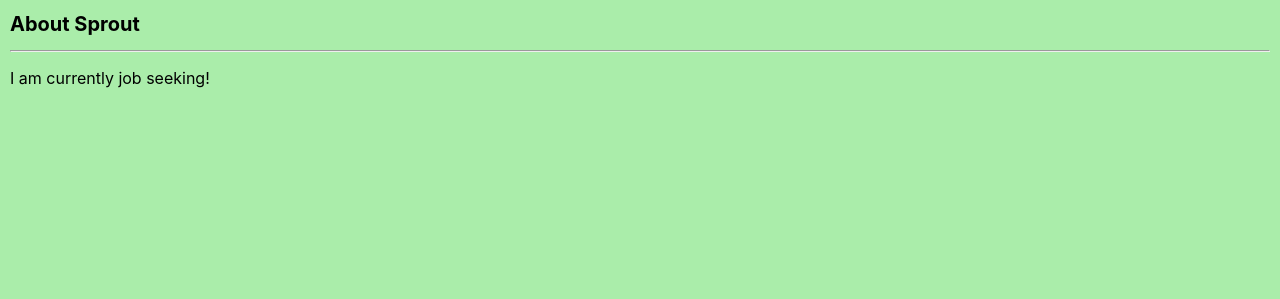
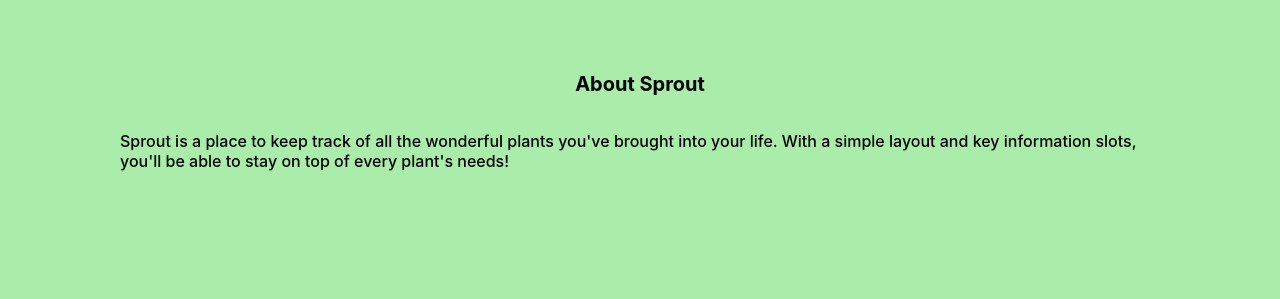
Before and after one commit to llihwerd/sprout, a Django app: page /about/ in a window 1280 px wide. Shown: the part 56-355 px from the top of the page. Run offline with Django 4.2, Linux system fonts and the light colour scheme.

Commit message:
Update styling on details and about pages

```diff
--- a/main_app/static/css/base.css
+++ b/main_app/static/css/base.css
@@ -68,8 +68,28 @@
   padding: 0 10px;
 }
 
+.about {
+  display: flex;
+  flex-direction: column;
+  align-items: center;
+  justify-content: center;
+  margin: 50px 100px;
+  padding: 10px;
+}
+
+hr {
+  border-color: green;
+  display: flex;
+  justify-content: left;
+  justify-self: left;
+}
+
 h2 {
   font-size: var(--font-xl);
+}
+
+h4 {
+  font-weight: 500;
 }
 
 nav a {
--- a/main_app/templates/about.html
+++ b/main_app/templates/about.html
@@ -2,10 +2,11 @@
 
 {% block content %}
 
+<div class="about">
 <h1>About Sprout</h1>
-<hr />
-<p class="page-content">
-  I am currently job seeking!
-</p>
+<h4 class="page-content">
+  Sprout is a place to keep track of all the wonderful plants you've brought into your life. With a simple layout and key information slots, you'll be able to stay on top of every plant's needs!
+</h4>
+</div>
 
 {% endblock %}
--- a/main_app/templates/plants/index.html
+++ b/main_app/templates/plants/index.html
@@ -12,9 +12,7 @@
 {% block content %}
 
 <section class="page-header">
-  <h1>Plant List</h1>
-  <img src="{% static 'images/cactus.png' %}" alt="A cool cactus" />
-  <img src="{% static 'images/fern.jpeg' %}" alt="A happy fern" />
+  <h1>My Plant Family:</h1>
 </section>
 
 <section class="card-container">
```
Also changed, not shown: main_app/static/css/plants/plant-detail.css (+11 -0 lines), main_app/templates/plants/detail.html (+6 -7 lines).
